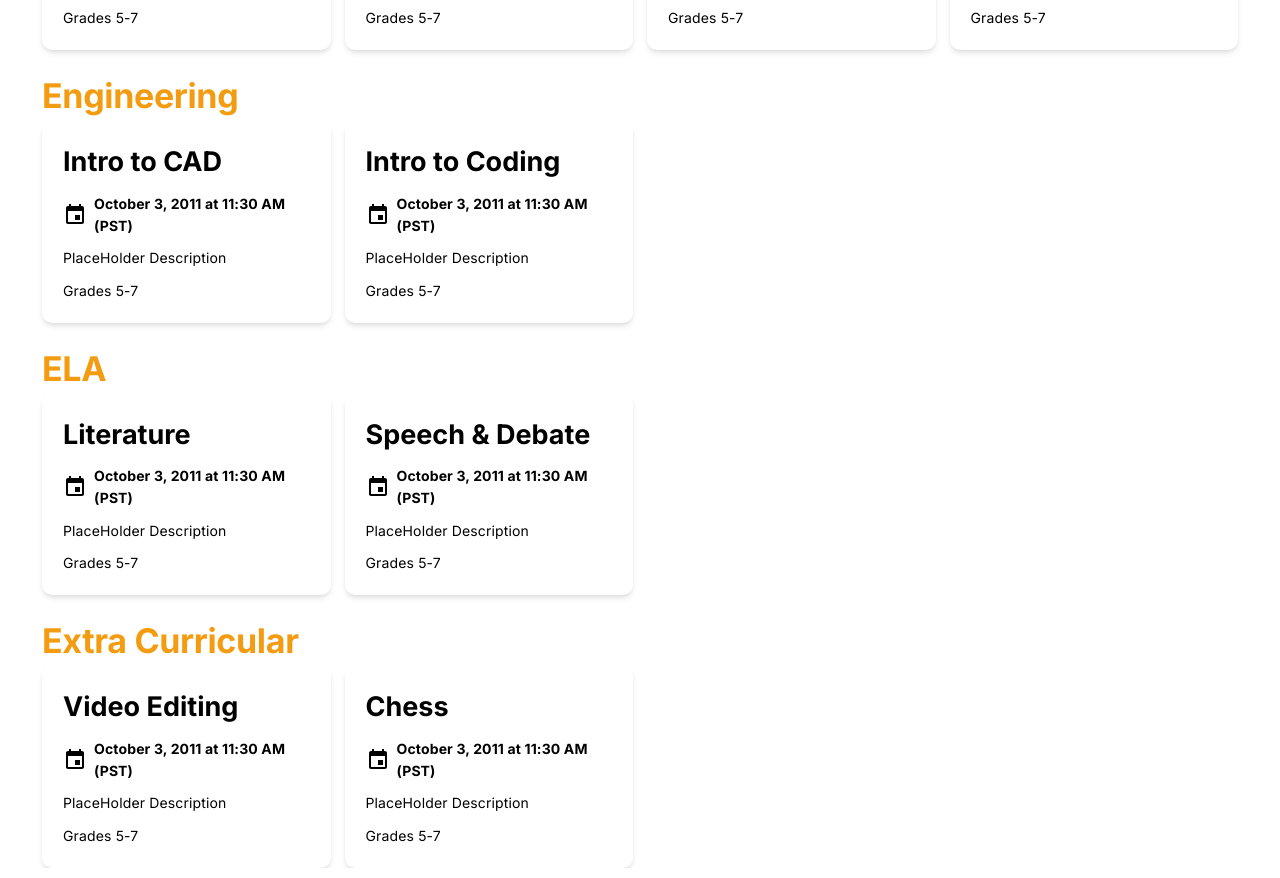
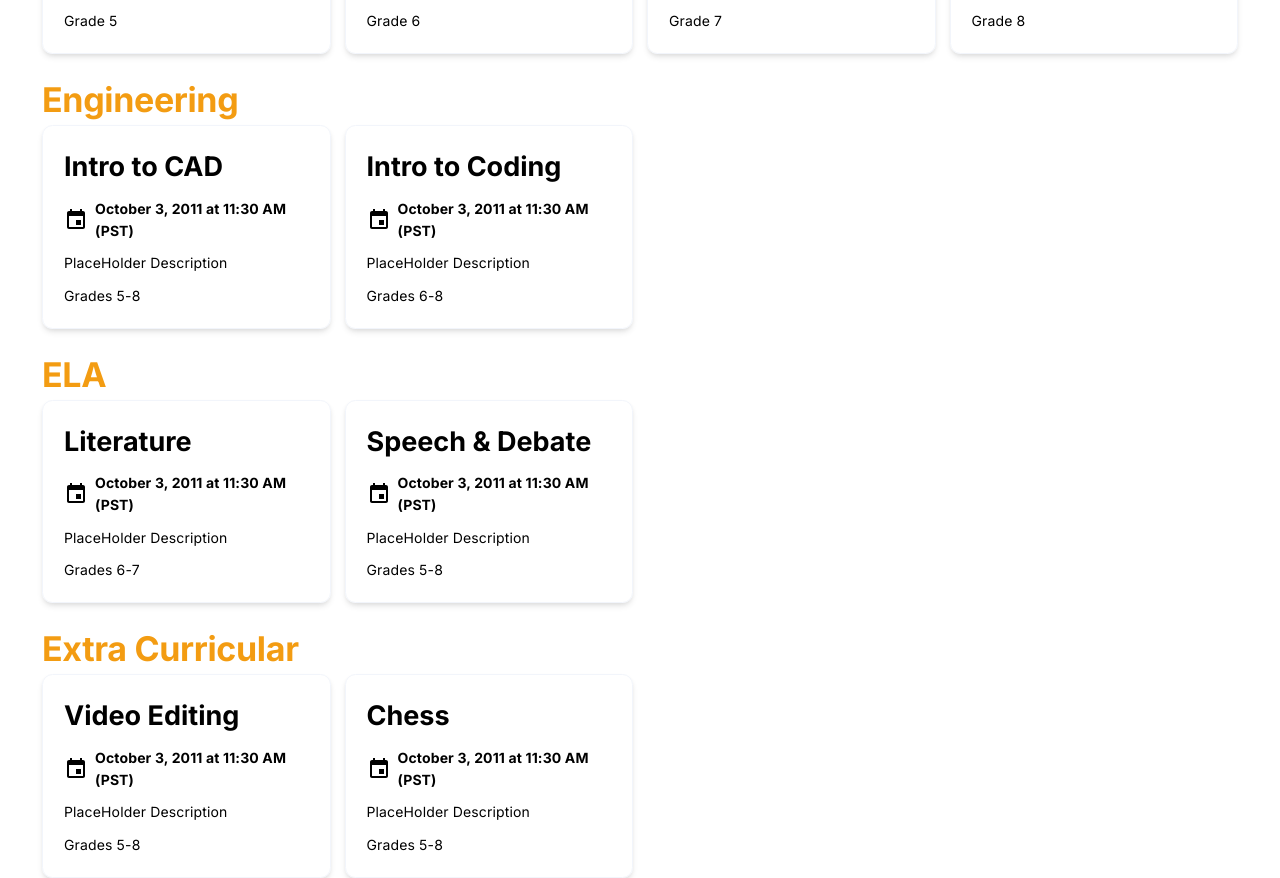
Before and after one commit to ShubhamPatilsd/www-edumango, a Next.js app: page /courses in a window 1280 px wide. Shown: the part 780-1658 px from the top of the page. Built offline with nearby package versions, Linux system fonts and the light colour scheme.

Commit message:
added links to the courses page and formatted it. i tried to make the navbar fixed positioning but it completely failed css is hard man

```diff
--- a/src/components/CourseCard.tsx
+++ b/src/components/CourseCard.tsx
@@ -1,10 +1,12 @@
 import React from "react";
 
+//make link mandatory
 interface CourseCardProps {
   courseName: string;
   courseDescription: string;
   startingDate: Date;
-  grades: number[]
+  grades: number[];
+  link?: string;
 }
 
 const numberToMonth = [
@@ -31,6 +33,7 @@ const CourseCard: React.FC<CourseCardProps> = ({
   courseDescription,
   startingDate,
   grades,
+  link
 }) => {
   function AMPMTime(){
     let result: string = "";
@@ -43,7 +46,8 @@ const CourseCard: React.FC<CourseCardProps> = ({
     return result
   }
   return (
-    <div className="text-left px-6 py-6 space-y-3 rounded-xl shadow-md hover:shadow-2xl transition transition-delay-15 ease-in-out">
+    <a href={link ? link: null} target="_blank">
+    <div className="text-left px-6 py-6 space-y-3 rounded-xl shadow-md border border-gray-100 hover:shadow-2xl transition transition-delay-15 ease-in-out">
       <h3 className={courseName ? "" : "hidden "}>{courseName}</h3>
 
       <h5
@@ -58,8 +62,9 @@ const CourseCard: React.FC<CourseCardProps> = ({
       </h5>
 
       <p className={courseDescription ? "" : "hidden"}>{courseDescription}</p>
-      <p>Grades {Math.min(...grades)}-{Math.max(...grades)}</p>
+      <p>{grades.length==1 ? `Grade ${grades[0]}`:`Grades ${Math.min(...grades)}-${Math.max(...grades)}`}</p>
     </div>
+    </a>
   );
 };
 
--- a/src/components/Navbar.tsx
+++ b/src/components/Navbar.tsx
@@ -4,7 +4,8 @@ import Image from "next/image";
 
 export const Navbar: React.FC = () => {
   return (
-    <nav className="flex items-center justify-between py-8">
+
+    <nav className="flex bg-white  items-center justify-between py-8">
       <a href="/">
         <Image
           src="/edumango-logo.svg"
@@ -29,5 +30,6 @@ export const Navbar: React.FC = () => {
         </li>
       </ul>
     </nav>
+
   );
 };
--- a/src/modules/courses.tsx
+++ b/src/modules/courses.tsx
@@ -13,19 +13,22 @@ export default function Courses() {
       courseDescription:
         "PlaceHolder Decriptiom",
       startingDate: new Date("05 October 2011 11:30"),
-      grades: [5, 7]
+      grades: [6, 7],
+      link: "https://www.youtube.com/watch?v=dQw4w9WgXcQ"
     },
     {
       courseName: "Spanish 2",
       courseDescription: "PlaceHolder Description",
       startingDate: new Date("05 October 2011 11:30"),
-      grades: [5, 7]
+      grades: [7, 8],
+      link: "https://www.youtube.com/watch?v=dQw4w9WgXcQ"
     },
     {
       courseName: "French 1",
       courseDescription: "PlaceHolder Description",
       startingDate: new Date("05 October 2011 11:30"),
-      grades: [5, 7]
+      grades: [6, 7],
+      link: "https://www.youtube.com/watch?v=dQw4w9WgXcQ"
     }
   ];
 
@@ -35,28 +38,32 @@ export default function Courses() {
       courseDescription:
         "PlaceHolder Description",
       startingDate: new Date("05 October 2011 1:30 PM"),
-      grades: [5, 7]
+      grades: [5],
+      link: "https://www.youtube.com/watch?v=dQw4w9WgXcQ"
     },
     {
       courseName: "Math Grade 6",
       courseDescription:
         "PlaceHolder Description",
       startingDate: new Date("05 October 2011 1:30 PM"),
-      grades: [5, 7]
+      grades: [6],
+      link: "https://www.youtube.com/watch?v=dQw4w9WgXcQ"
     },
     {
       courseName: "Pre-Algebra",
       courseDescription:
         "PlaceHolder Description",
       startingDate: new Date("05 October 2011 1:30 PM"),
-      grades: [5, 7]
+      grades: [7],
+      link: "https://www.youtube.com/watch?v=dQw4w9WgXcQ"
     },
     {
       courseName: "Algebra 1",
       courseDescription:
         "PlaceHolder Description",
       startingDate: new Date("05 October 2011 1:30 PM"),
-      grades: [5, 7]
+      grades: [8],
+      link: "https://www.youtube.com/watch?v=dQw4w9WgXcQ"
     },
   ];
 
@@ -66,14 +73,16 @@ export default function Courses() {
       courseDescription:
         "PlaceHolder Description",
       startingDate: new Date("05 October 2011 11:30"),
-      grades: [5, 7]
+      grades: [5, 8],
+      link: "https://www.youtube.com/watch?v=dQw4w9WgXcQ"
     },
     {
       courseName: "Intro to Coding",
       courseDescription:
         "PlaceHolder Description",
       startingDate: new Date("05 October 2011 11:30"),
-      grades: [5, 7]
+      grades: [6, 8],
+      link: "https://www.youtube.com/watch?v=dQw4w9WgXcQ"
     },
   ];
 
@@ -83,31 +92,35 @@ export default function Courses() {
       courseDescription:
         "PlaceHolder Description",
       startingDate: new Date("05 October 2011 11:30"),
-      grades: [5, 7]
+      grades: [6, 7],
+      link: "https://www.youtube.com/watch?v=dQw4w9WgXcQ"
     },
     {
       courseName: "Speech & Debate",
       courseDescription:
         "PlaceHolder Description",
       startingDate: new Date("05 October 2011 11:30"),
-      grades: [5, 7]
+      grades: [5, 8],
+      link: "https://www.youtube.com/watch?v=dQw4w9WgXcQ"
     },
   ];
 
-  const extraCirricular = [
+  const extraCurricular = [
     {
       courseName: "Video Editing",
       courseDescription:
         "PlaceHolder Description",
       startingDate: new Date("05 October 2011 11:30"),
-      grades: [5, 7]
+      grades: [5, 8],
+      link: "https://www.youtube.com/watch?v=dQw4w9WgXcQ"
     },
     {
       courseName: "Chess",
       courseDescription:
         "PlaceHolder Description",
       startingDate: new Date("05 October 2011 11:30"),
-      grades: [5, 7]
+      grades: [5, 8],
+      link: ""
     },
   ];
 
@@ -120,7 +133,7 @@ export default function Courses() {
         <Navbar />
       </div>
 
-      <div className="space-y-6">
+      <div className="space-y-6 md:mb-12 mb-4">
         <h1 className="text-center">Courses</h1>
         <h4 className="text-center">Click any of the courses below to register for that specific class.</h4>
         <p className="text-center">*All of the grades listed are referring to the student's grade for the 2021-2022 school year.</p>
@@ -129,45 +142,45 @@ export default function Courses() {
           <div className="md:px-12 px-4 space-y-6">
 
           <CourseCardGroup groupTitle = "Language" note="Note: You can only take 1 language class">
-            {language.map(({ courseName, courseDescription, startingDate, grades}, i) => {
+            {language.map(({ courseName, courseDescription, startingDate, grades, link}, i) => {
               return (
-                  <CourseCard key={i} courseName = {courseName} courseDescription = {courseDescription} startingDate = {startingDate} grades = {grades}/>
+                  <CourseCard key={i} courseName = {courseName} courseDescription = {courseDescription} startingDate = {startingDate} grades = {grades} link={link}/>
               );
 
             })}
             </CourseCardGroup>
 
             <CourseCardGroup groupTitle = "Math">
-            {math.map(({ courseName, courseDescription, startingDate, grades}, i) => {
+            {math.map(({ courseName, courseDescription, startingDate, grades, link}, i) => {
               return (
-                  <CourseCard key={i} courseName = {courseName} courseDescription = {courseDescription} startingDate = {startingDate} grades = {grades}/>
+                  <CourseCard key={i} courseName = {courseName} courseDescription = {courseDescription} startingDate = {startingDate} grades = {grades} link={link}/>
               );
 
             })}
             </CourseCardGroup>
 
             <CourseCardGroup groupTitle = "Engineering" >
-            {engineering.map(({ courseName, courseDescription, startingDate, grades}, i) => {
+            {engineering.map(({ courseName, courseDescription, startingDate, grades, link}, i) => {
               return (
-                  <CourseCard key={i} courseName = {courseName} courseDescription = {courseDescription} startingDate = {startingDate} grades = {grades}/>
+                  <CourseCard key={i} courseName = {courseName} courseDescription = {courseDescription} startingDate = {startingDate} grades = {grades} link={link}/>
               );
 
             })}
             </CourseCardGroup>
 
             <CourseCardGroup groupTitle = "ELA">
-            {ela.map(({ courseName, courseDescription, startingDate, grades}, i) => {
+            {ela.map(({ courseName, courseDescription, startingDate, grades, link}, i) => {
               return (
-                  <CourseCard key={i} courseName = {courseName} courseDescription = {courseDescription} startingDate = {startingDate} grades = {grades}/>
+                  <CourseCard key={i} courseName = {courseName} courseDescription = {courseDescription} startingDate = {startingDate} grades = {grades} link={link}/>
               );
 
             })}
             </CourseCardGroup>
 
             <CourseCardGroup groupTitle = "Extra Curricular">
-            {extraCirricular.map(({ courseName, courseDescription, startingDate, grades}, i) => {
+            {extraCurricular.map(({ courseName, courseDescription, startingDate, grades, link}, i) => {
               return (
-                  <CourseCard key={i} courseName = {courseName} courseDescription = {courseDescription} startingDate = {startingDate} grades = {grades}/>
+                  <CourseCard key={i} courseName = {courseName} courseDescription = {courseDescription} startingDate = {startingDate} grades = {grades} link={link}/>
               );
 
             })}
--- a/src/modules/staff.tsx
+++ b/src/modules/staff.tsx
@@ -164,7 +164,7 @@ export default function AboutUs() {
         <Navbar />
       </div>
 
-      <div className="space-y-6 md:px-12 px-4 mb-6">
+      <div className="space-y-6 md:px-12 px-4 md:mb-12 mb-4">
         <h1 className="text-center">Meet the Mangoes</h1>
         <p className="text-center" >These are the people who organize and help run EduMango!</p>
 
```
